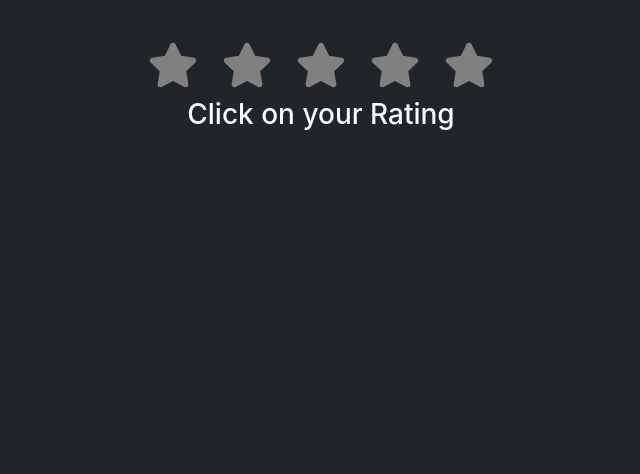
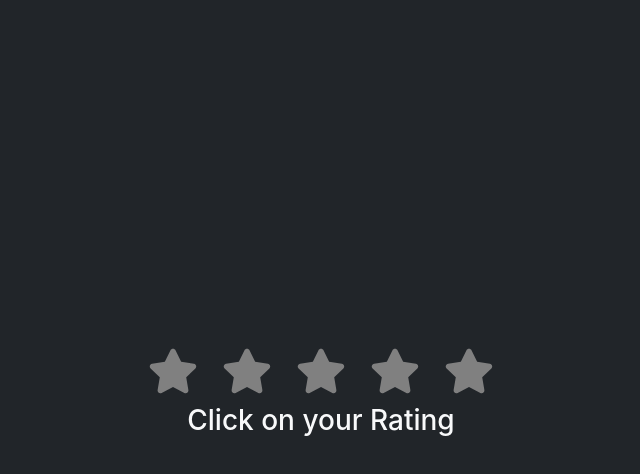
Before and after one commit to Paul-Funston/Rating-System, a React (Create React App) app: page / in a window 1280 px wide. Shown: the top 474 px of the page, without its empty margins (319-959 px from the left). Built offline with nearby package versions, Linux system fonts and the light colour scheme.

Commit message:
center ratings

```diff
--- a/src/App.js
+++ b/src/App.js
@@ -4,7 +4,9 @@
 function App() {
 
   return (
-    <StarRating />
+    <div className="d-flex align-items-center justify-content-center" style={{height: "100vh"}}>
+      <StarRating />
+    </div>
 
 
 
--- a/src/components/StarRating.js
+++ b/src/components/StarRating.js
@@ -20,12 +20,16 @@
     let newArray = Array(numStars).fill(false);
     newArray.fill(true, 0, Math.min(n, numStars))
     setStarArray(newArray);
-    setResponse(scoreResponse[n])
+    if(scoreResponse[n]) {
+      setResponse(scoreResponse[n])
+    } else {
+      setResponse("");
+    }
   }
 
 
 return(
-  <div className="container justify-content-center text-center my-3 p-4" style={{maxWidth: "680px"}}>
+  <div className="container justify-content-center text-center p-4" style={{maxWidth: "680px"}}>
     <div className="row row-cols-5 justify-content-center">
       {starArray.map((star, index) => {
         return (
```
